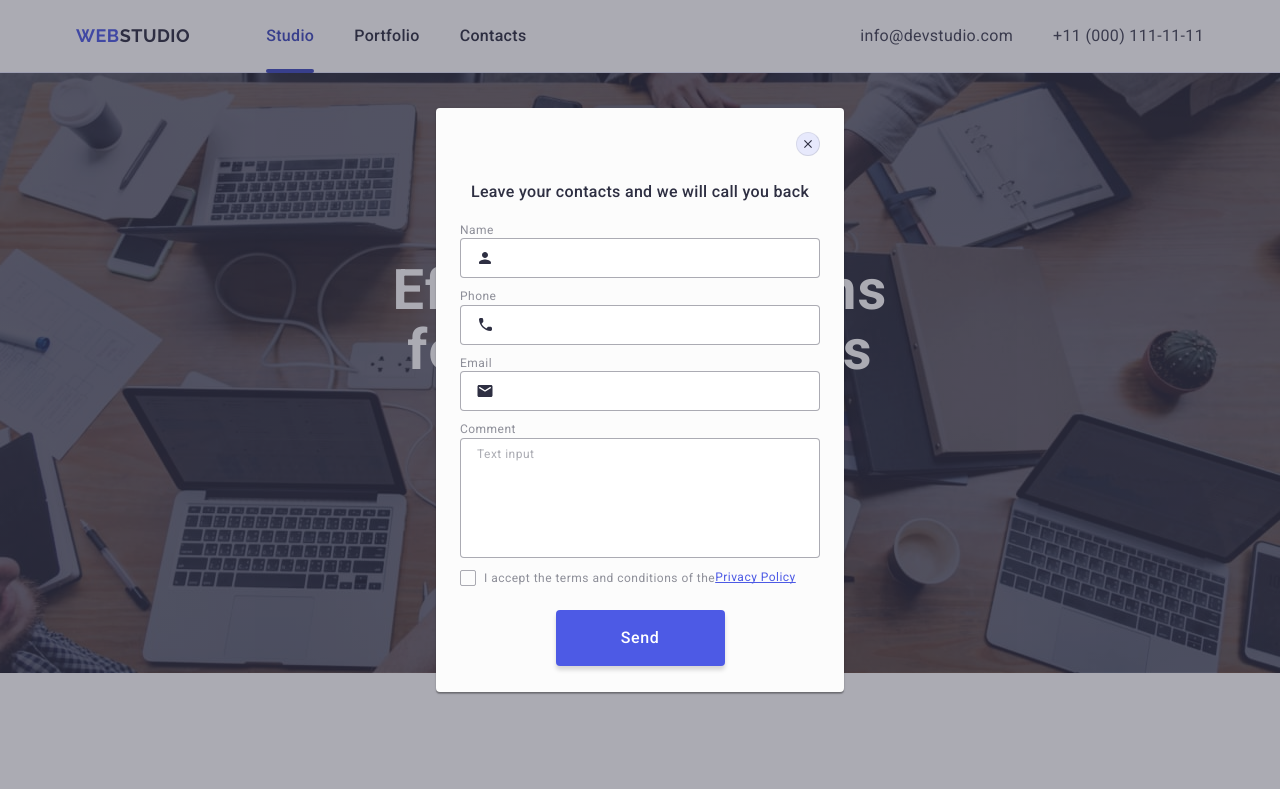
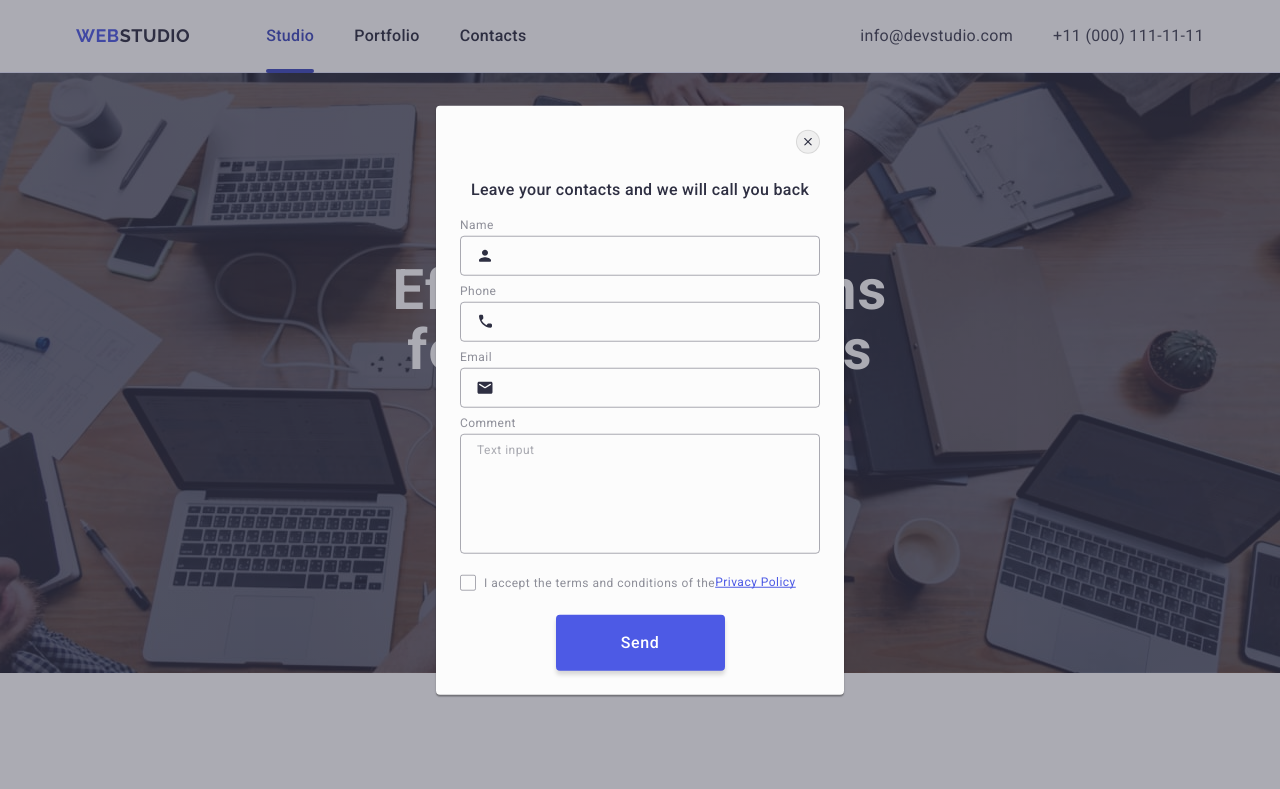
Before and after one commit to Olesia-19/goit-markup-hw-05, a plain HTML site: page index.html in a window 1280 px wide. Shown: the top 789 px of the page. Drawn offline with nearby package versions, Linux system fonts and the light colour scheme.

Commit message:
fix mistakes

```diff
--- a/css/styles.css
+++ b/css/styles.css
@@ -181,7 +181,7 @@ background-color:#404bbf;
     padding-bottom: 120px;
 }
 
-.visually-hiden{
+.visually-hidden{
     position: absolute;
     width: 1px;
     height: 1px;
@@ -479,6 +479,12 @@ background-color:#404bbf;
     height: 40px;
     box-shadow: 0 4px 4px 0 rgba(0, 0, 0, 0.15);
     background-color: transparent;
+
+    font-size: 12px;
+    line-height: 2;
+    letter-spacing: 0.04em;
+    padding-left: 16px;
+    color:#ffffff;
     /* margin-right: 24px; */
 
     transition: border-color 250ms cubic-bezier(0.4, 0, 0.2, 1);
@@ -489,7 +495,7 @@ background-color:#404bbf;
     font-size: 12px;
     line-height: 2;
     letter-spacing: 0.04em;
-    color: #fff;
+    color: #ffffff;
     padding-top: 8px;
     padding-bottom: 8px;
     padding-left: 16px;
@@ -506,8 +512,8 @@ background-color:#404bbf;
     padding: 8px 24px;
     background-color: #4d5ae5;
     border:none;
-    /* width: 165px;
-    height: 40px; */
+    min-width: 165px;
+    height: 40px;
 
     font-weight: 500;
     line-height: 1.5;
@@ -521,6 +527,8 @@ background-color:#404bbf;
     align-items: center;
     justify-content: center;
 
+    cursor: pointer;
+
     transition: background-color 250ms cubic-bezier(0.4, 0, 0.2, 1);
 }
 
@@ -530,6 +538,7 @@ background-color:#404bbf;
 
 .footer-btn-icon{
     fill:#fff;
+    padding-left: 16px;
 }
 
 .backdrop{
@@ -575,18 +584,24 @@ background-color:#404bbf;
 }
 
 .modal-btn{
-    background-color: #e7e9fc;
-    border-width: 1px;
+    border: 1px solid rgba(0, 0, 0, 0.1);
     border-radius: 50%;
-    border-color:rgba(0, 0, 0, 0.1);
+    padding: 0;
+
     position: absolute;
     top: 24px;
     right: 24px;
+
     display: flex;
     justify-content: center;
     align-items: center;
     width: 24px;
     height: 24px;
+
+    cursor: pointer;
+
+    transition: background-color 250ms cubic-bezier(0.4, 0, 0.2, 1),
+    border 250ms cubic-bezier(0.4, 0, 0.2, 1);
 }
 
 .modal-btn:hover, .modal-btn:focus {
@@ -596,6 +611,7 @@ background-color:#404bbf;
 
 .modal-btn-icon{
     fill: #2e2f42;
+    transition: fill 250ms cubic-bezier(0.4, 0, 0.2, 1);
 }
 
 .modal-btn:hover .modal-btn-icon,
@@ -616,12 +632,18 @@ background-color:#404bbf;
     margin-bottom: 8px;
 }
 
+.modal-input-field.textarea{
+    margin-bottom: 16px;
+}
+
 .modal-input-label{
     font-size: 12px;
     line-height: 1.17;
     letter-spacing: 0.04em;
     color: #8e8f99;
     margin-bottom: 4px;
+
+    display: block;
 }
 
 .input-wrapper{
@@ -633,7 +655,11 @@ background-color:#404bbf;
     height: 40px;
     border: 1px solid rgba(46, 47, 66, 0.4);
     border-radius: 4px;
+    outline: transparent;
     padding-left: 38px;
+    background-color: transparent;
+
+    transition: border-color 250ms cubic-bezier(0.4, 0, 0.2, 1);
 }
 
 .modal-input-icon {
@@ -642,6 +668,8 @@ background-color:#404bbf;
     left: 16px;
     top: 50%;
     transform: translateY(-50%);
+
+    transition: fill 250ms cubic-bezier(0.4, 0, 0.2, 1);
 }
 
 .modal-input:focus {
@@ -658,17 +686,34 @@ background-color:#404bbf;
     resize: none;
     width: 100%;
     height: 120px;
-    padding: 8px 16px;
     border: 1px solid rgba(46, 47, 66, 0.4);
     border-radius: 4px;
-}
 
-.modal-textarea::placeholder{
-    font-weight: 400;
+    background-color: transparent;
+    outline: transparent;
+
     font-size: 12px;
     line-height: 1.17;
     letter-spacing: 0.04em;
     color: rgba(46, 47, 66, 0.4);
+    padding: 8px 16px;
+
+    transition: border-color 250ms cubic-bezier(0.4, 0, 0.2, 1);
+}
+
+.modal-textarea::placeholder{
+    font-size: 12px;
+    line-height: 1.17;
+    letter-spacing: 0.04em;
+    color: rgba(46, 47, 66, 0.4);
+}
+
+.modal-textarea:focus{
+    border-color: #4D5AE5;
+}
+
+.modal-input-field.checkbox{
+    margin-bottom: 24px;
 }
 
 .modal-check-text{
@@ -678,7 +723,6 @@ background-color:#404bbf;
     color: #8e8f99;
     display: flex;
     align-items: center;
-    margin-bottom: 24px;
 }
 
 .privacy-link{
@@ -694,10 +738,16 @@ background-color:#404bbf;
     border-radius: 2px;
     border: 1px solid rgba(46, 47, 66, 0.4);
     margin-right: 8px;
-    display: flex;
+
+    display: inline-flex;
     align-items: center;
     justify-content: center;
+
     fill:transparent;
+
+    transition: background-color 250ms cubic-bezier(0.4, 0, 0.2, 1),
+    border 250ms cubic-bezier(0.4, 0, 0.2, 1),
+    fill 250ms cubic-bezier(0.4, 0, 0.2, 1);
 }
 
 .modal-check:checked + .modal-check-text > .modal-check-item{
@@ -706,10 +756,10 @@ background-color:#404bbf;
     fill:#f4f4fd;
 }
 
-.footer-submit-btn{
+.modal-submit-btn{
     border-radius: 4px;
     padding: 16px 32px;
-    width: 169px;
+    min-width: 169px;
     height: 56px;
     border: none;
     box-shadow: 0 4px 4px 0 rgba(0, 0, 0, 0.15);
@@ -724,9 +774,10 @@ background-color:#404bbf;
     color: #fff;
 
     transition: background-color 250ms cubic-bezier(0.4, 0, 0.2, 1);
+    cursor: pointer;
 }
 
-.footer-submit-btn:hover,
-.footer-submit-btn:focus{
+.modal-submit-btn:hover,
+.modal-submit-btn:focus{
     background-color: #404bbf;
 }
--- a/index.html
+++ b/index.html
@@ -70,7 +70,7 @@
 
       <section class="features">
         <div class="container">
-          <h2 class="visually-hiden">Features</h2>
+          <h2 class="visually-hidden">Features</h2>
           <ul class="features-list">
             <li class="features-item">
               <div class="features-svg">
@@ -450,7 +450,7 @@
         <div class="footer-right">
           <p class="footer-right-text">Subscribe</p>
           <form class="footer-form">
-            <label
+            <label class="footer-email-label"
               ><input
                 type="email"
                 class="footer-input"
@@ -488,7 +488,7 @@
                 id="user-name"
                 name="user-name"
               />
-              <svg class="modal-input-icon" width="18" height="18">
+              <svg class="modal-input-icon" width="18" height="24">
                 <use href="./images/icons.svg#modal-icon-person"></use>
               </svg>
             </div>
@@ -524,7 +524,7 @@
             </div>
           </div>
 
-          <div class="modal-input-field">
+          <div class="modal-input-field textarea">
             <label for="user-comment" class="modal-input-label">Comment</label>
             <textarea
               class="modal-textarea"
@@ -534,25 +534,26 @@
             ></textarea>
           </div>
 
-          <div class="modal-input-field">
+          <div class="modal-input-field checkbox">
             <input
               type="checkbox"
-              name="policy"
-              id="policy"
-              class="modal-check visually-hiden"
+              name="user-privacy"
+              id="user-privacy"
+              class="modal-check visually-hidden"
               value="true"
             />
-            <label for="policy" class="modal-check-text">
+            <label for="user-privacy" class="modal-check-text">
               <span class="modal-check-item">
                 <svg class="" width="10" height="8">
                   <use href="./images/icons.svg#icon-check"></use>
-                </svg> </span
-              >I accept the terms and conditions of the
-              <a href="" class="privacy-link">Privacy Policy</a></label
-            >
+                </svg>
+              </span>
+              I accept the terms and conditions of the
+              <a href="" class="privacy-link">Privacy Policy</a>
+            </label>
           </div>
 
-          <button type="submit" class="footer-submit-btn">Send</button>
+          <button type="submit" class="modal-submit-btn">Send</button>
         </form>
       </div>
     </div>
```
